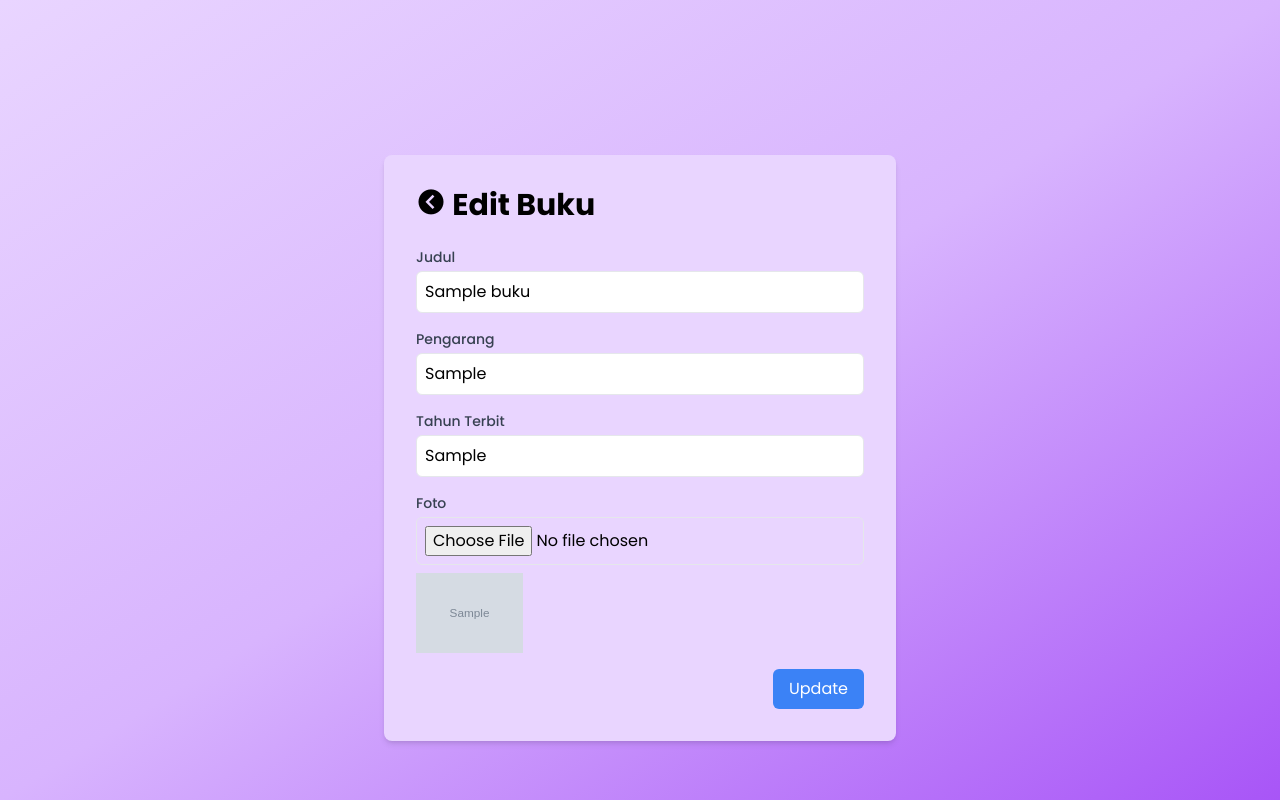
After one commit to ikmalz/uh-ddg, a PHP site: page /edit.php?id=1 in a window 1280 px wide. The commit adds this page. Run offline with PHP 8.4, Linux system fonts and the light colour scheme; tables that the repository leaves empty or names only in its code hold one stand-in row (values such as "Sample post"); grey boxes marked "Sample" are stand-in pictures; some libraries are stand-ins or nearby versions.

Commit message:
perubahan

```diff
--- a/crud.php
+++ b/crud.php
@@ -124,7 +124,10 @@ $currentPage = 'crud';
       <td class="py-4 px-6"><?php echo $row['pengarang']; ?> </td>
       <td class="py-4 px-6"><?php echo $row['tahun_terbit']; ?></td>
       <td class="py-4 px-6">
-                  <a href="proses_data.php?id=<?php echo $row['id']; ?>" class="text-red-600 dark:text-red-400">
+        <a href="edit.php?id=<?php echo $row['id']; ?>" class="text-blue-600 dark:text-blue-400">
+          <i class='bx bx-edit' title="Edit"></i>
+        </a>
+        <a href="proses_data.php?id=<?php echo $row['id']; ?>" class="text-red-600 dark:text-red-400 ml-2">
           <i class='bx bx-trash' title="Hapus"></i>
         </a>
       </td>
--- /dev/null
+++ b/edit.php
@@ -0,0 +1,79 @@
+<?php
+include "koneksi.php";
+
+if (isset($_GET['id'])) {
+  $id = $_GET['id'];
+
+  $query = "SELECT * FROM tbl_buku WHERE id='$id'";
+  $result = mysqli_query($conn, $query);
+
+  if (!$result) {
+    die("Query Error: " . mysqli_errno($conn) . " - " . mysqli_error($conn));
+  }
+
+  $data = mysqli_fetch_assoc($result);
+
+  if (!count($data)) {
+    echo "<script>alert('Data tidak ditemukan pada database');window.location='index.php';</script>";
+  }
+} else {
+  echo "<script>alert('Masukkan ID.');window.location='index.php';</script>";
+}
+?>
+
+<!DOCTYPE html>
+<html lang="en">
+<head>
+  <meta charset="UTF-8">
+  <meta name="viewport" content="width=device-width, initial-scale=1.0">
+  <script src="https://cdn.tailwindcss.com"></script>
+  <title>Edit Buku</title>
+  <link href='https://unpkg.com/boxicons@2.1.4/css/boxicons.min.css' rel='stylesheet'>
+  <style>
+    @import url('https://fonts.googleapis.com/css2?family=Poppins:wght@300;400;500;600;700&display=swap');
+
+    body {
+      font-family: 'Poppins', sans-serif;
+    }
+  </style>
+</head>
+<body>
+  <div class="flex min-h-screen items-center justify-center bg-gradient-to-br from-purple-200 via-purple-300 to-purple-500 pt-24">
+    <div class="bg-purple-200 text-black p-8 rounded-lg shadow-md w-full max-w-lg">
+        <button>
+            <a href="crud.php">
+      <h2 class="text-2xl font-bold mb-6 text-3xl"><i class='bx bxs-chevron-left-circle' ></i> Edit Buku</h2>
+      </a>
+      </button>
+      <form action="proses_edit.php" method="POST" enctype="multipart/form-data">
+        <input type="hidden" name="id" value="<?php echo $data['id']; ?>">
+
+        <div class="mb-4 ">
+          <label for="judul" class="block text-sm font-medium text-gray-700">Judul</label>
+          <input type="text" name="judul" id="judul" value="<?php echo $data['judul']; ?>" class="mt-1 p-2 w-full border rounded-md">
+        </div>
+
+        <div class="mb-4">
+          <label for="pengarang" class="block text-sm font-medium text-gray-700">Pengarang</label>
+          <input type="text" name="pengarang" id="pengarang" value="<?php echo $data['pengarang']; ?>" class="mt-1 p-2 w-full border rounded-md">
+        </div>
+
+        <div class="mb-4">
+          <label for="tahun_terbit" class="block text-sm font-medium text-gray-700">Tahun Terbit</label>
+          <input type="text" name="tahun_terbit" id="tahun_terbit" value="<?php echo $data['tahun_terbit']; ?>" class="mt-1 p-2 w-full border rounded-md">
+        </div>
+
+        <div class="mb-4">
+          <label for="foto" class="block text-sm font-medium text-gray-700">Foto</label>
+          <input type="file" name="foto" id="foto" class="mt-1 p-2 w-full border rounded-md">
+          <img src="<?php echo $data['foto']; ?>" alt="Current Photo" class="h-20 mt-2">
+        </div>
+
+        <div class="flex justify-end">
+          <button type="submit" class="px-4 py-2 bg-blue-500 text-white rounded-md">Update</button>
+        </div>
+      </form>
+    </div>
+  </div>
+</body>
+</html>
```
Also changed, not shown: proses_edit.php (added, +48 -0 lines). Lines whose indentation alone changed are shown as unchanged.
